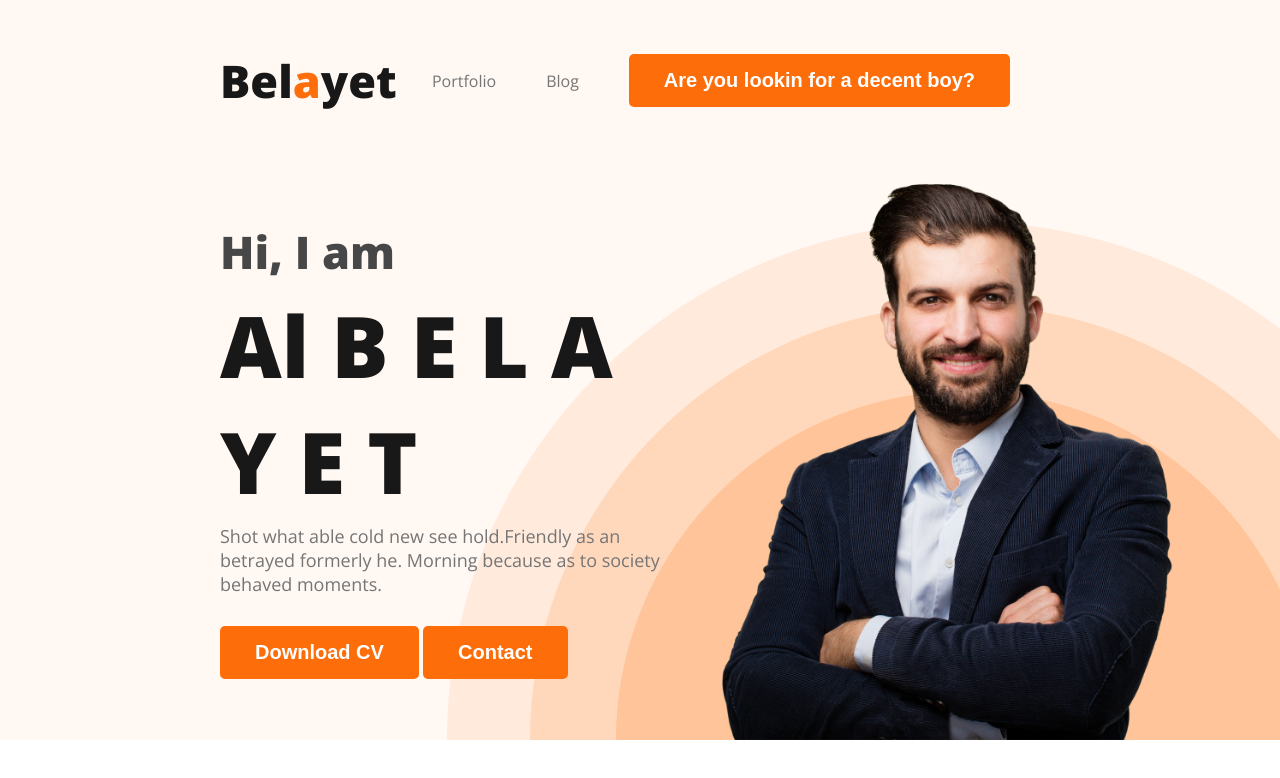
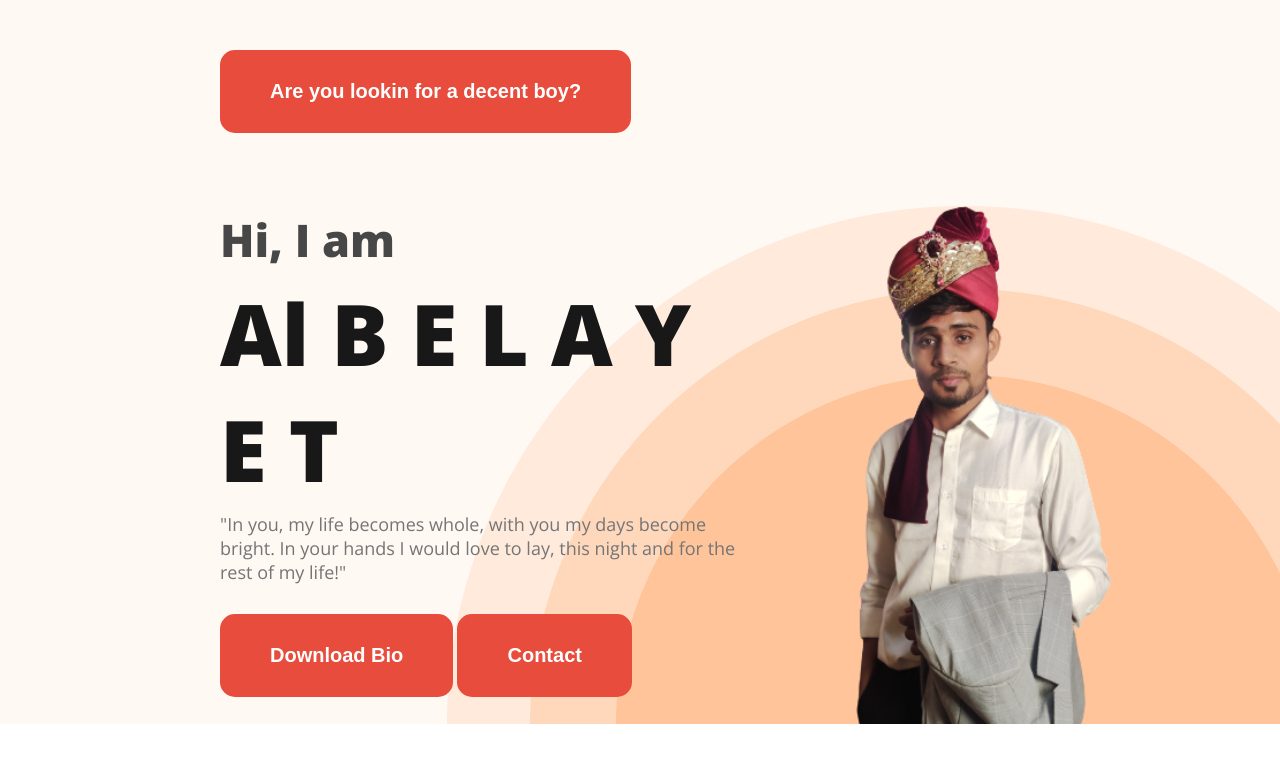
Before and after one commit to albelayet/marriageable-bio, a plain HTML site: page index.html in a window 1280 px wide. Drawn offline with nearby package versions, Linux system fonts and the light colour scheme.

Commit message:
little bit updated

```diff
--- a/index.html
+++ b/index.html
@@ -12,10 +12,7 @@
 <body>
     <header class="header">
         <nav>
-            <h3 class="nav-title">Bel<span class="text-primary">a</span>yet</h3>
             <ul>
-                <li><a href="#">Portfolio</a></li>
-                <li><a href="#">Blog</a></li>
                 <li><button class="btn-primary">Are you lookin for a decent boy?</button></li>
             </ul>
         </nav>
@@ -23,11 +20,11 @@
             <div class="banner-content">
                 <h3 class="banner-greeting">Hi, I  am  </h3>
                 <h1 class="banner-title">Al  B E L A Y E T</h1>
-                <p class="banner-des">Shot what able cold new see hold.Friendly as an betrayed formerly he. Morning because as to society behaved moments.</p>
-                <button class="btn-primary">Download CV</button>
+                <p class="banner-des">"In you, my life becomes whole, with you my days become bright. In your hands I would love to lay, this night and for the rest of my life!"</p>
+                <button class="btn-primary">Download Bio</button>
                 <button class="btn-primary">Contact</button>
             </div>
-            <img class="banner-pic" src="images/hardy.png" alt="">
+            <img class="banner-pic" src="images/photo.png" alt="">
         </div>
     </header>
 </body>
--- a/styels/portfolio.css
+++ b/styels/portfolio.css
@@ -9,7 +9,7 @@ body{
 
 /* Adding Nav Styles */
 .text-primary{
-    color: #FD6E0A;
+    color: #E74C3C;
 }
 nav{
     display: flex;
@@ -27,13 +27,13 @@ nav{
     line-height: normal;
 }
 .btn-primary{
-    border-radius: 5px;
-    background: #FD6E0A;
+    border-radius: 15px;
+    background: #E74C3C ;
     border: 0;
     color: white;
     font-size: 20px;
     font-weight: 700;
-    padding: 15px 35px;
+    padding: 30px 50px;
 }
 nav > ul{
     display: flex;
```
Also changed, not shown: images/Couple-Propose-Day-GIF-min.gif (added), images/photo.png (added), images/png-transparent-marriage-proposal-silhouette-silhouette-animals-computer-wallpaper-human.png (added), images/proposed.png (added).
